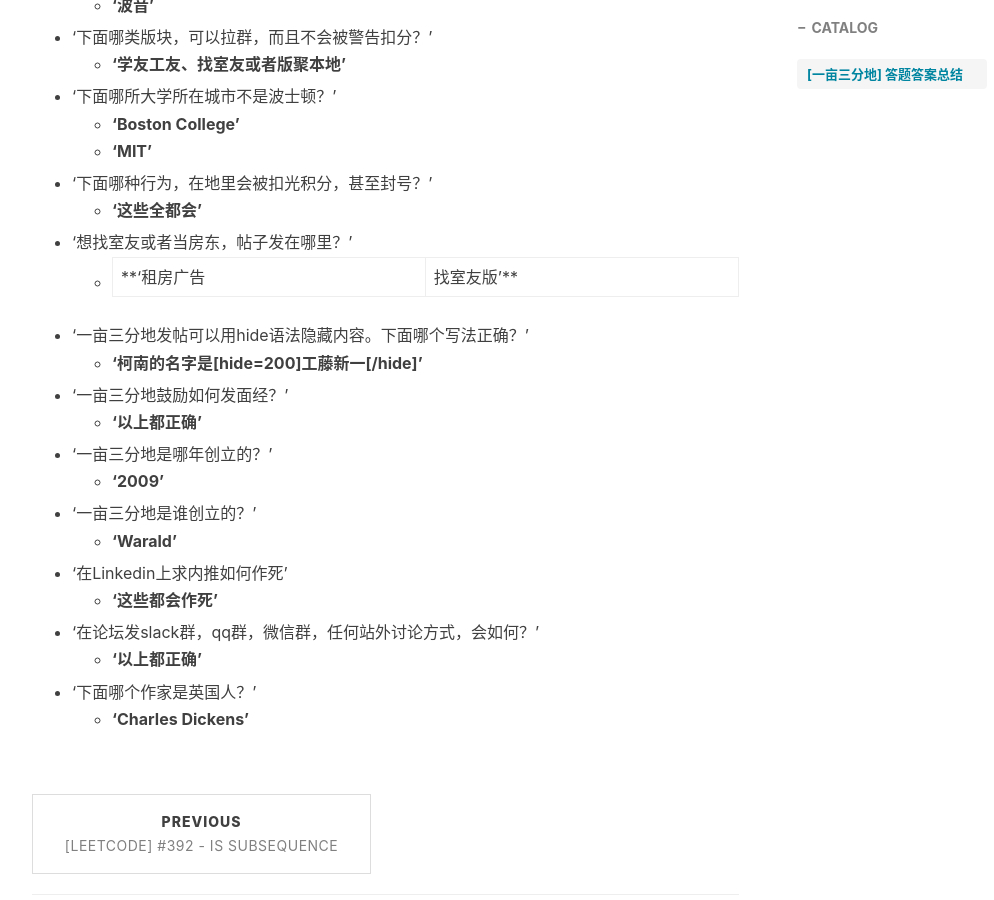
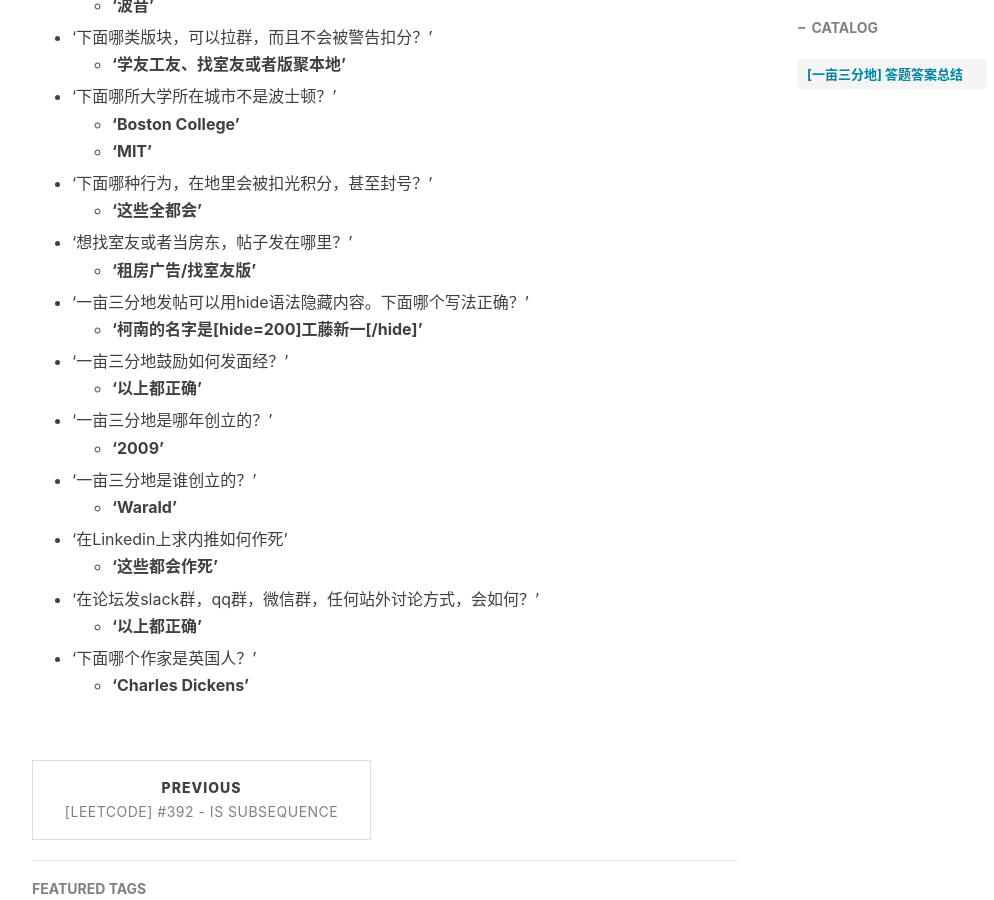
Before and after one commit to xian49930/jiuwuzhi.github.io, a Jekyll site: the page built from _posts/2019-08-27-1point3acres-answers.md, in a window 1280 px wide and 900 px high, scrolled down 2760 px. Shown: the whole window, without its empty margins (233-1227 px from the left). Built offline with Jekyll 4.4.1, drawn with Linux system fonts in a browser that asks for light colours; nearby versions of some CDN libraries; comment, search, counter and statistics services are not loaded.

```diff
--- a/_posts/2019-08-27-1point3acres-answers.md
+++ b/_posts/2019-08-27-1point3acres-answers.md
@@ -129,7 +129,7 @@ tags:
 	- **'这些全都会'**
 
 - '想找室友或者当房东，帖子发在哪里？'
-	- **'租房广告|找室友版'**
+	- **'租房广告/找室友版'**
 
 - '一亩三分地发帖可以用hide语法隐藏内容。下面哪个写法正确？'
 	-  **'柯南的名字是[hide=200]工藤新一[/hide]'**
```
